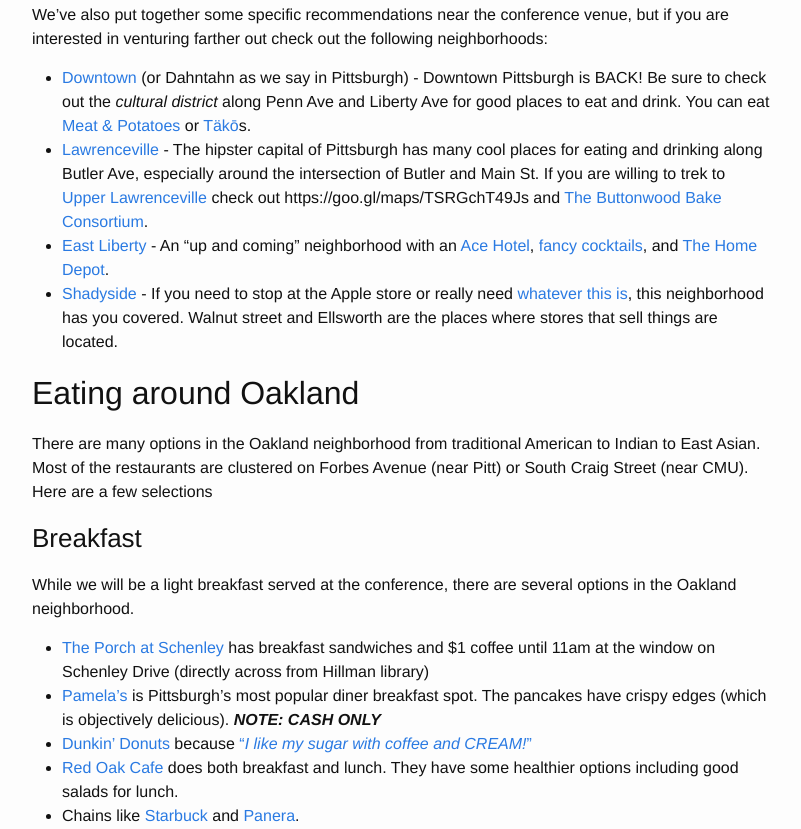
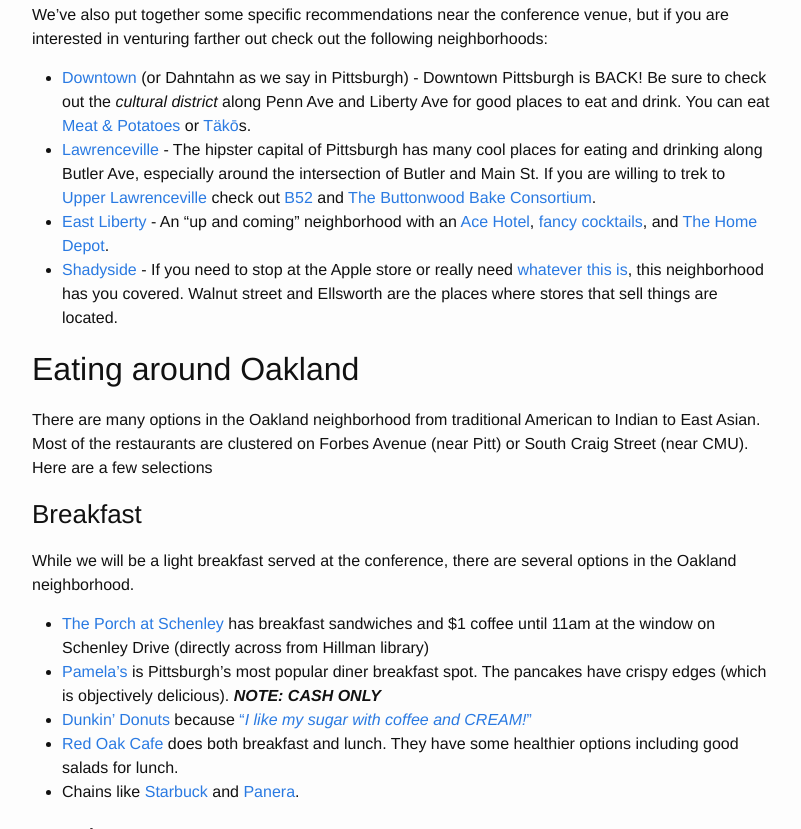
Before and after one commit to KeystoneDH/2016, a Jekyll site: the page built from victuals.md, in a window 1280 px wide and 900 px high, scrolled down 731 px, cut to the strip 71-900 px from the top of the window. Shown: the whole strip, without its empty margins (238-1039 px from the left). Built offline with Jekyll 4.4.1, drawn with Linux system fonts in a browser that asks for light colours.

Commit message:
fixing broken b52 link

```diff
--- a/victuals.md
+++ b/victuals.md
@@ -15,7 +15,7 @@ Pittsburgh is a great town for eating food in restaurants. But don't take my wor
 We've also put together some specific recommendations near the conference venue, but if you are interested in venturing farther out check out the following neighborhoods:
 
 - [Downtown](https://goo.gl/maps/mwbqoyqVeZy) (or Dahntahn as we say in Pittsburgh) - Downtown Pittsburgh is BACK! Be sure to check out the *cultural district* along Penn Ave and Liberty Ave for good places to eat and drink. You can eat [Meat & Potatoes](https://goo.gl/maps/JEXY4GfL4GC2) or [Täkō](https://goo.gl/maps/cnx7WZVsjdD2)s.
-- [Lawrenceville](https://goo.gl/maps/Ds9qR2eiXL22) - The hipster capital of Pittsburgh has many cool places for eating and drinking along Butler Ave, especially around the intersection of Butler and Main St. If you are willing to trek to [Upper Lawrenceville](https://goo.gl/maps/g9UUq7XcQkC2) check out https://goo.gl/maps/TSRGchT49Js and [The Buttonwood Bake Consortium](https://goo.gl/maps/QaP12KHX3pS2).
+- [Lawrenceville](https://goo.gl/maps/Ds9qR2eiXL22) - The hipster capital of Pittsburgh has many cool places for eating and drinking along Butler Ave, especially around the intersection of Butler and Main St. If you are willing to trek to [Upper Lawrenceville](https://goo.gl/maps/g9UUq7XcQkC2) check out [B52](https://goo.gl/maps/TSRGchT49Js) and [The Buttonwood Bake Consortium](https://goo.gl/maps/QaP12KHX3pS2).
 - [East Liberty](https://goo.gl/maps/RWSoZFcQmnq) - An "up and coming" neighborhood with an [Ace Hotel](https://goo.gl/maps/qoehLuV73YN2), [fancy cocktails](https://goo.gl/maps/tUvE9UZyznD2), and [The Home Depot](https://goo.gl/maps/zbM8WzKG67v).
 - [Shadyside](https://goo.gl/maps/Ds9qR2eiXL22) - If you need to stop at the Apple store or really need [whatever this is](https://www.google.com/maps/place/Williams-Sonoma/@40.4513634,-79.9332052,3a,75y,90t/data=!3m8!1e2!3m6!1s-X_TqZn02Tbw%2FVTXA4CMYpUI%2FAAAAAAAAAAc%2F0JrTMatbVNYXR3Bx74ay7v9WnnAGPGDbA!2e4!3e12!6s%2F%2Flh3.googleusercontent.com%2F-X_TqZn02Tbw%2FVTXA4CMYpUI%2FAAAAAAAAAAc%2F0JrTMatbVNYXR3Bx74ay7v9WnnAGPGDbA%2Fs107-k-no%2F!7i400!8i320!4m5!3m4!1s0x0000000000000000:0x5eb0ccd193b7ee4d!8m2!3d40.4511365!4d-79.9330788!6m1!1e1), this neighborhood has you covered. Walnut street and Ellsworth are the places where stores that sell things are located.
 
```
